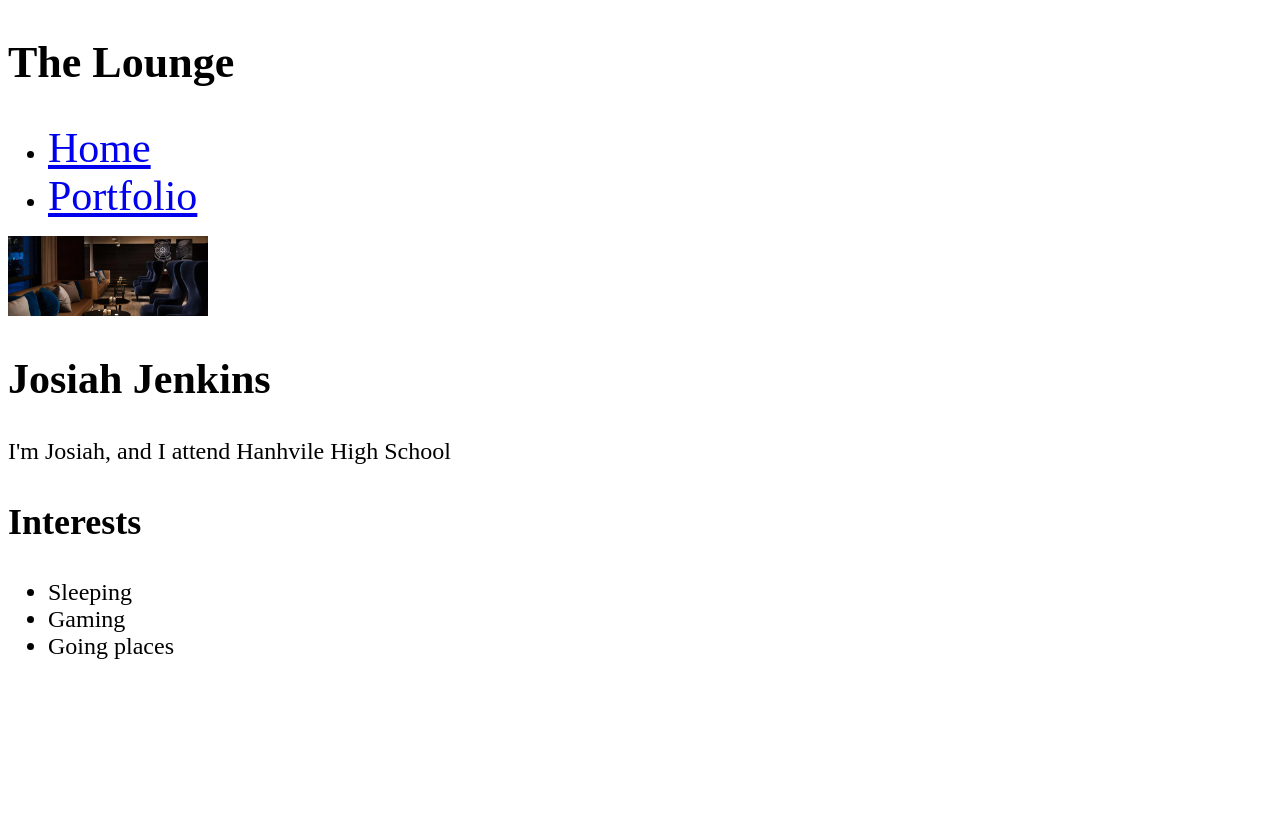
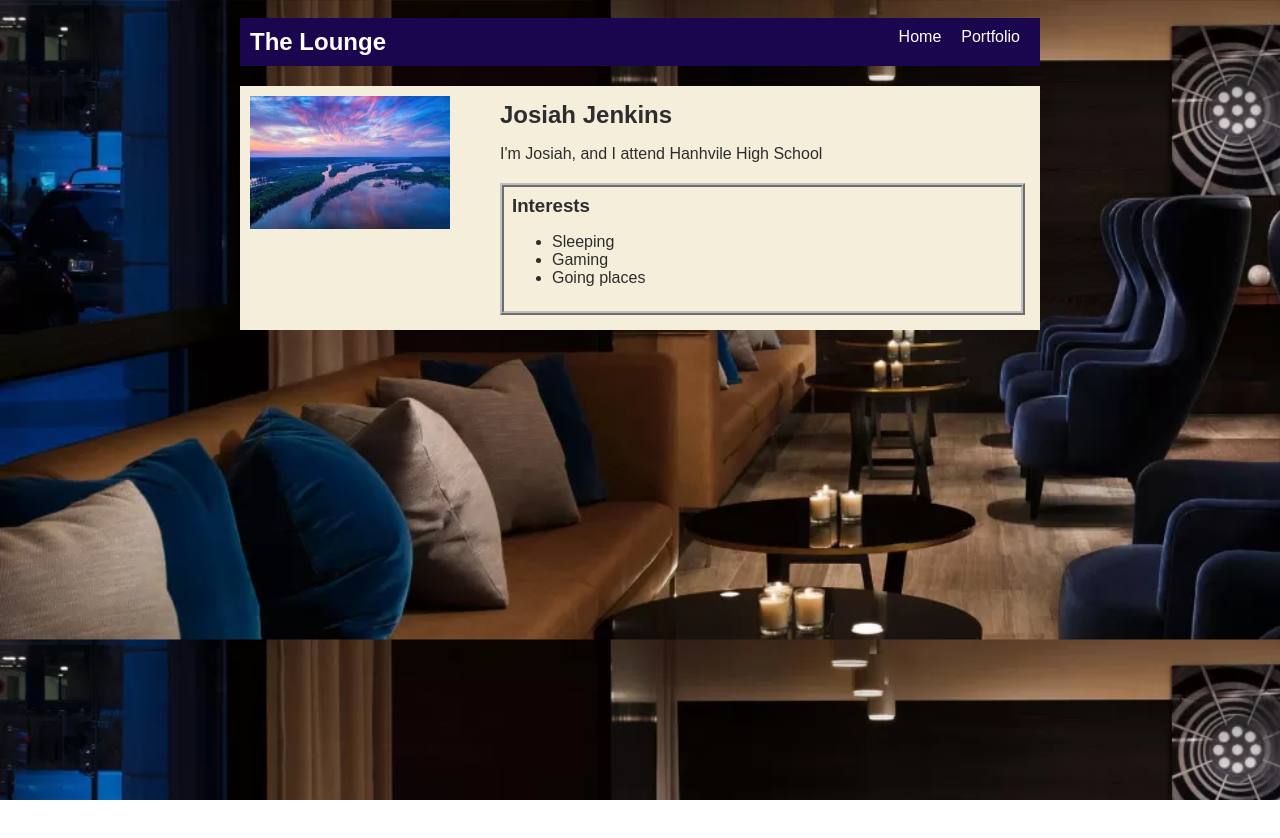
Before and after one commit to JosiahJ312/JosiahJ312.github.io, a plain HTML site: page index.html in a window 1280 px wide. After the commit the page ends 800 px from the top, so only its background shows below. Drawn offline with Linux system fonts and the light colour scheme.

Commit message:
fixed portfolio

```diff
--- a/index.html
+++ b/index.html
@@ -22,7 +22,7 @@
 
       <main>
         <div class="sidebar">
-          <img class="sidebar-img" src="images/Lounge.jpg" />
+          <img class="sidebar-img" src="images/images.jpeg" />
         </div>
         <!-- Content section -->
         <div class="content">
--- a/style.css
+++ b/style.css
@@ -1,46 +1,81 @@
-
-
-  h1 {
-    font-size: 44px;
-  }
-
-  h2 {
-    font-size: 42px;
-  }
-
-  h3 {
-    font-size: 36px;
+body {
+    background-image: url(images/Lounge.jpg);
+    background-size: 125%;
+    color: rgb(45, 45, 45);
+    padding: 10px;
+    font-family: Arial, sans-serif;
 }
 
 #all-contents {
-    height: 100ch;
-    margin: none;
+    max-width: 800px;
+    margin: auto;
+}
+
+/* navigation menu */
+nav {
+    background: rgb(26, 6, 78);
+    margin: 0 auto;
+    display: flex;
+    padding: 10px;
+    margin-bottom: 20px;
+}
+
+h1 {
+    display: flex;
+    align-items: center;
+    color: white;
+    flex: 1;
+    margin: 0;
+}
+
+#nav-ul {
+    list-style-type: none;
+    margin: 0;
+    padding: 0;
+    display: flex;
+}
+
+.nav-li {
+    display: inline-block;
+    padding: 0 10px;
 }
 
 a {
-    font-size: 42px;
+    text-decoration: none;
+    color: #fff;
+}
+
+/* main container area beneath menu */
+main {
+    background: rgb(245, 238, 219);
+    display: flex;
+    margin-top: 20px;
 }
 
 .sidebar {
-    margin-right: 0px;
-    justify-content: center;
-    align-items: center;
+    margin-right: 25px;
+    padding: 10px;
 }
 
 .sidebar-img {
     width: 200px;
 }
 
-  p,
-  li {
-    font-size: 24px;
+.content {
+    flex: 1;
+    padding: 15px;
 }
 
-  .content {
-    align-content: center;
-    justify-content: center;
+/* interests section styles */
+#interests {
+    border: 4px silver ridge;
+    padding: 8px;
+    margin-top: 20px;
 }
 
+h2, h3 {
+    margin: 0px;
+}
 /* Portfolio styles */
 .content h1 {
   color: black;
```
Also changed, not shown: images/images.jpeg (added). Lines whose indentation alone changed are shown as unchanged.
